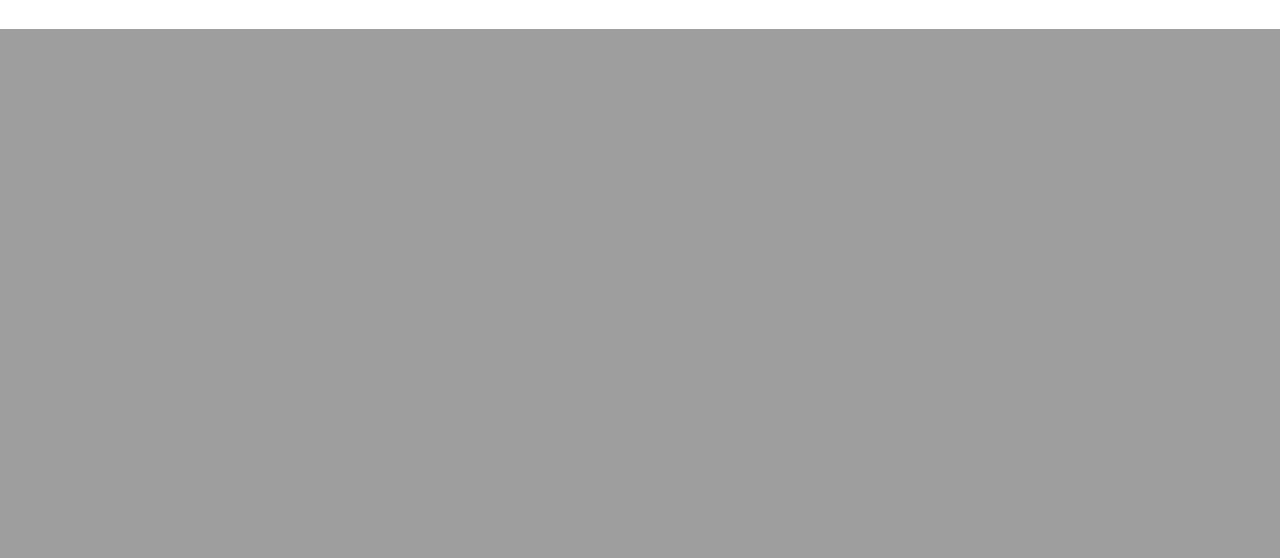
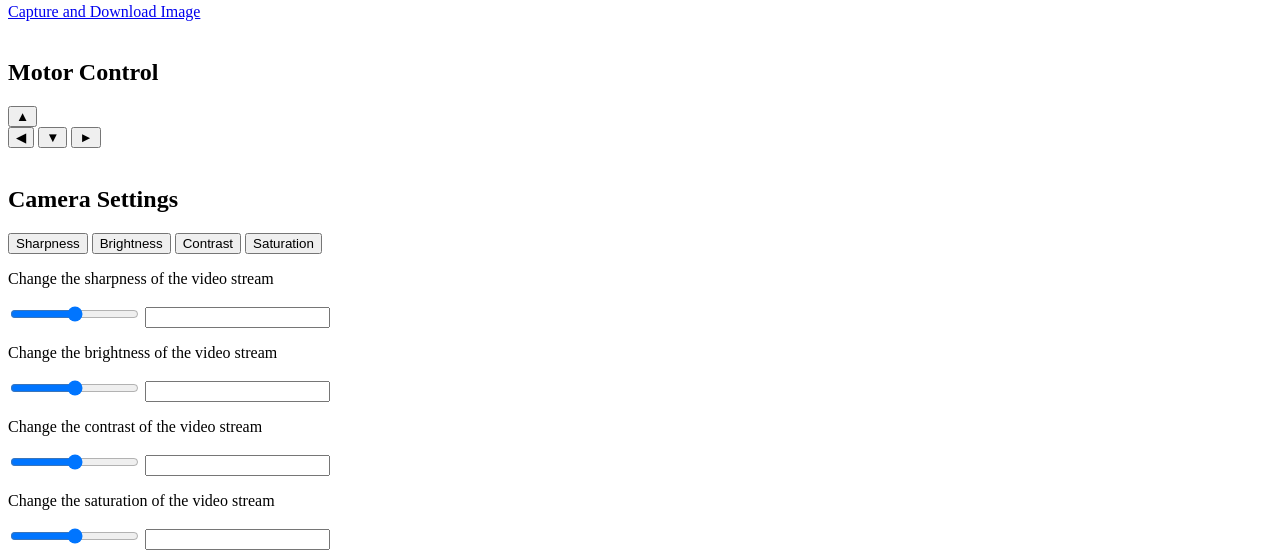
Before and after one commit to ard61/gm2-waterscope, a Flask app: page / in a window 1280 px wide. Shown: the part 771-1329 px from the top of the page. Before the commit the page ends 800 px from the top, so only its background shows below. Run offline with Flask 2, Linux system fonts and the light colour scheme; parts of the project's set-up code (start-up, migrations or seed data) failed here and were passed over.

Commit message:
Layout of website

```diff
--- a/src/server/templates/index.html
+++ b/src/server/templates/index.html
@@ -2,7 +2,8 @@
 <html>
 
 <head>
-  <script src="static/jquery_3.2.1.min.js"></script>
+<title>Waterscope</title>
+<script src="static/jquery_3.2.1.min.js"></script>
   <script>
   "use strict";
   const STREAM_CTL_URL = 'http://172.24.1.1:5000/start_stream';
@@ -71,9 +72,55 @@
 </head>
 
 <body>
-  <div id="stream_container">
+  <body>
+  <p class="title">WaterScope</p>
+  <div id="stream_container"></div>
+  <div class="button" id="capture_link_container"> <button class="click">Capture Photo</button></div>
+
+  <br/>
+
+  <h2 class="header">Motor Control</h2>
+  <div class="button"><button class="plane_control">&#x25B2</button>
+  <div class="button">
+    <button class="plane_control">&#x25C0</button>
+    <button class="plane_control">&#x25BC</button>
+    <button class="plane_control">&#x25BA</button>
   </div>
-  <div id="capture_link_container">
+
+  <br/>
+
+  <h2 class="header">Camera Settings</h2>
+  <div class="tab">
+    <button class="tablinks" onclick="openSetting(event, 'Sharpness')">Sharpness</button>
+    <button class="tablinks" onclick="openSetting(event, 'Brightness')">Brightness</button>
+    <button class="tablinks" onclick="openSetting(event, 'Contrast')">Contrast</button>
+    <button class="tablinks" onclick="openSetting(event, 'Saturation')">Saturation</button>
+  </div>
+
+<div id="Sharpness" class="tabcontent">
+  <p>Change the sharpness of the video stream</p>
+  <input id="contrast" type="range" min="100" max="500" step="10" />
+  <input type="text" id="textInput" value="">
+</div>
+
+<div id="Brightness" class="tabcontent">
+  <p>Change the brightness of the video stream</p>
+  <input id="contrast" type="range" min="100" max="500" step="10" />
+  <input type="text" id="textInput" value="">
+</div>
+
+<div id="Contrast" class="tabcontent">
+  <p>Change the contrast of the video stream</p>
+  <input id="contrast" type="range" min="100" max="500" step="10" />
+  <input type="text" id="textInput" value="">
+</div>
+
+  <div id="Saturation" class="tabcontent">
+    <p>Change the saturation of the video stream</p>
+  <input id="contrast" type="range" min="100" max="500" step="10" />
+  <input type="text" id="textInput" value="">
+</div>
+  <div >
   </div>
 </body>
 
```
